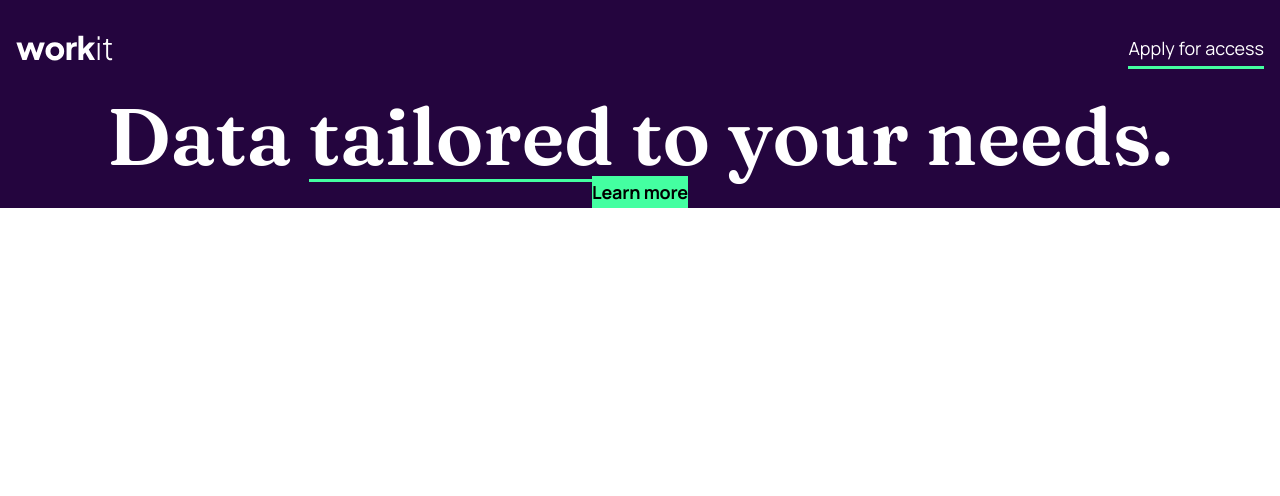
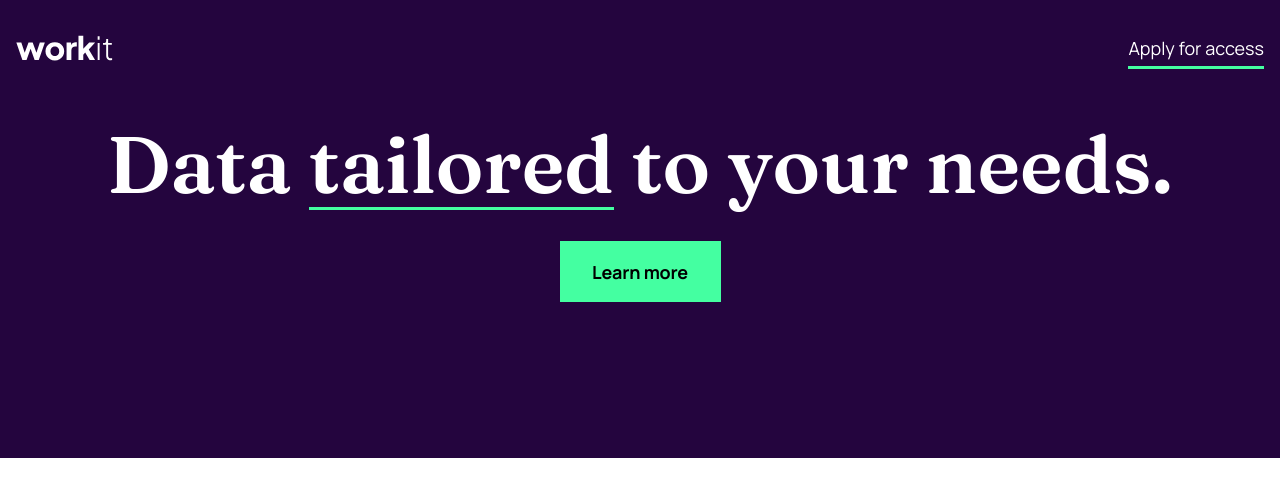
Before and after one commit to ryanbradley-webdev/workit-landing-page, a React (Vite) app: page / in a window 1280 px wide. Shown: the top 496 px of the page. Built offline with nearby package versions, Linux system fonts and the light colour scheme.

Commit message:
Add styling to hero section.

```diff
--- a/src/components/button/button.module.css
+++ b/src/components/button/button.module.css
@@ -4,6 +4,8 @@
     font-weight: bold;
     line-height: 32px;
     letter-spacing: -0.16px;
+    padding-inline: 24px;
+    height: 55px;
     background-color: var(--clr-teal);
     border: none;
     border-radius: 0;
@@ -11,7 +13,10 @@
 
 @media screen and (min-width: 769px) {
     .button {
+        padding-inline: 25px;
+        min-width: 161px;
         font-size: 18px;
         letter-spacing: -0.18px;
+        height: 61px;
     }
 }
--- a/src/components/hero/hero.module.css
+++ b/src/components/hero/hero.module.css
@@ -3,6 +3,15 @@
     display: flex;
     flex-direction: column;
     align-items: center;
+    gap: 40px;
+    padding-top: 28px;
+    padding-bottom: 156px;
+}
+
+@media screen and (min-width: 769px) {
+    .hero {
+        gap: 37px;
+    }
 }
 
 .hero::before {
```
